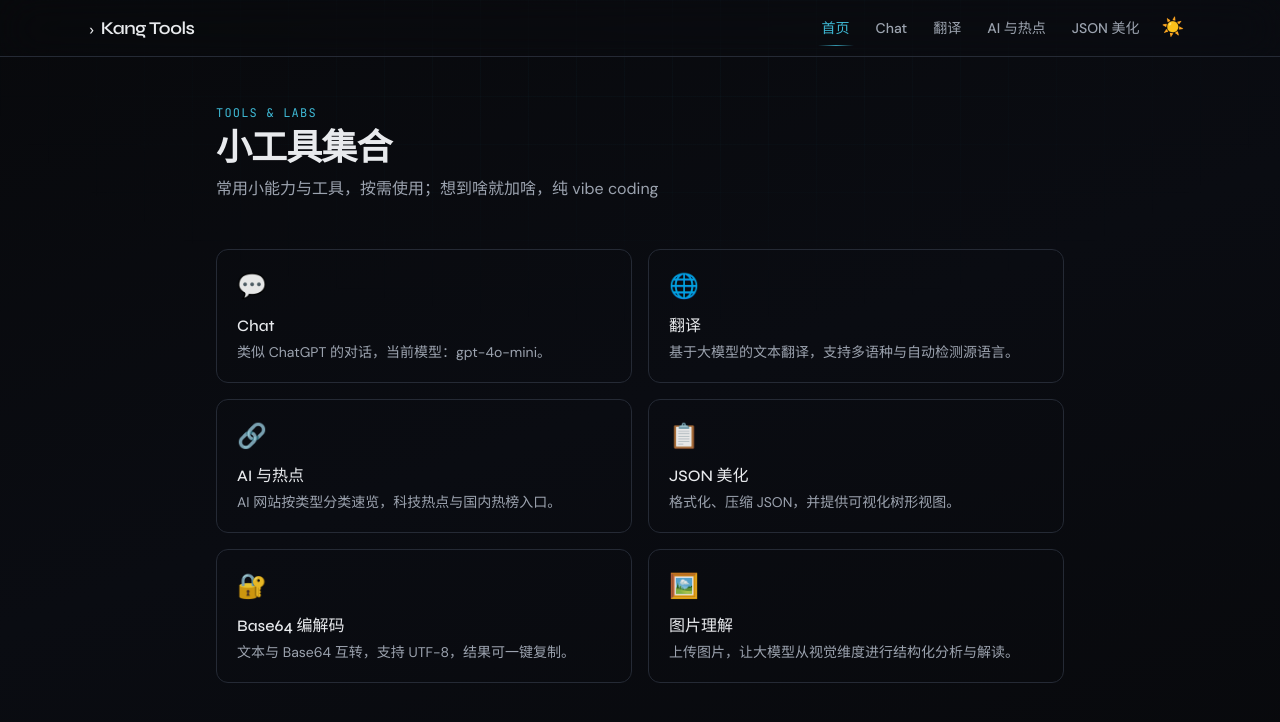
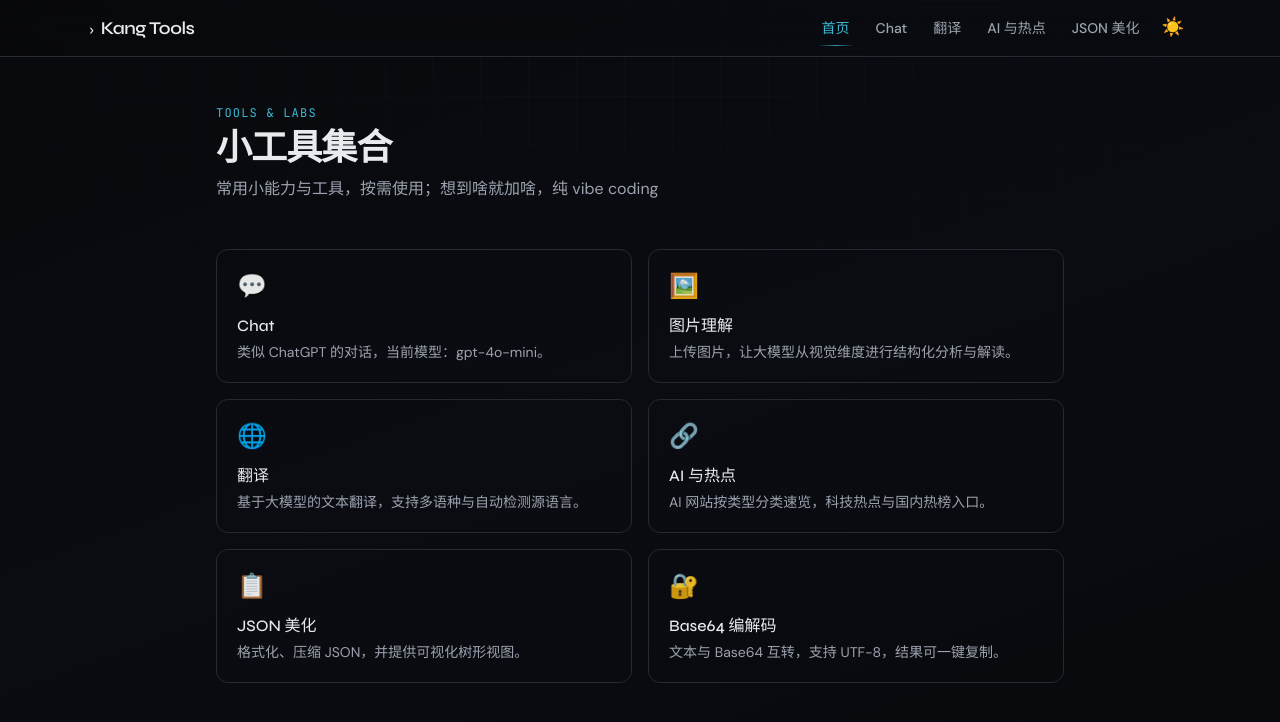
Before and after one commit to kang-oy/kang-tools, a Next.js app: page / in a window 1280 px wide. Shown: the top 722 px of the page. Built offline with nearby package versions, Linux system fonts and the light colour scheme.

Commit message:
feat:add image

```diff
--- a/src/app/page.tsx
+++ b/src/app/page.tsx
@@ -8,6 +8,12 @@ const TOOLS = [
     title: "Chat",
     description: `类似 ChatGPT 的对话，当前模型：${chatModel}。`,
     icon: "💬",
+  },
+  {
+    href: "/tools/image-analyze",
+    title: "图片理解",
+    description: "上传图片，让大模型从视觉维度进行结构化分析与解读。",
+    icon: "🖼️",
   },
   {
     href: "/tools/translate",
@@ -32,12 +38,6 @@ const TOOLS = [
     title: "Base64 编解码",
     description: "文本与 Base64 互转，支持 UTF-8，结果可一键复制。",
     icon: "🔐",
-  },
-  {
-    href: "/tools/image-analyze",
-    title: "图片理解",
-    description: "上传图片，让大模型从视觉维度进行结构化分析与解读。",
-    icon: "🖼️",
   },
 ] as const;
 
```
